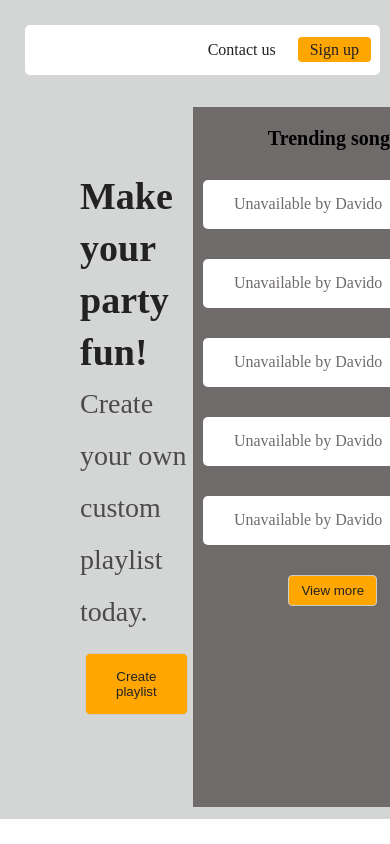
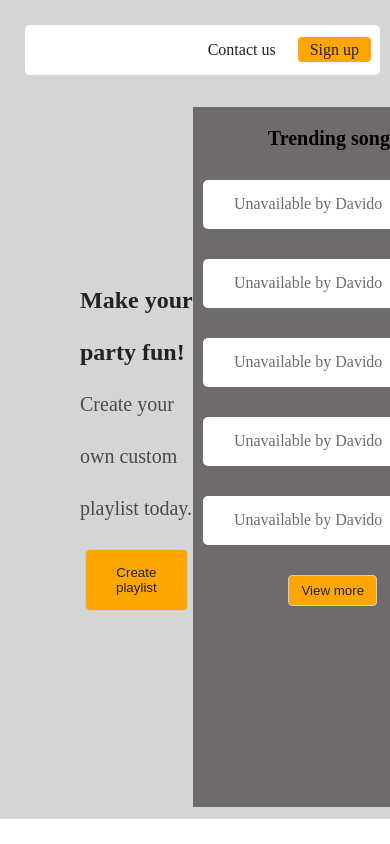
Before and after one commit to michado2019/edustipend-pre-work-task, a React (Create React App) app: page / in a window 390 px wide. Shown: the top 844 px of the page. Built offline with nearby package versions, Linux system fonts and the light colour scheme.

Commit message:
style: homepage media queries

```diff
--- a/src/components/pages/home/Home.css
+++ b/src/components/pages/home/Home.css
@@ -30,3 +30,22 @@
   .homeBtn:hover {
     background-color: #fff;
   }
+  @media (max-width: 940px) {
+    .homeTitle{
+        font-size: 32px;
+    }
+    .homeDetails{
+        color: #4b4b4b;
+        font-size: 24px;
+    }
+  }
+
+  @media (max-width: 480px) {
+    .homeTitle{
+        font-size: 24px;
+    }
+    .homeDetails{
+        color: #4b4b4b;
+        font-size: 20px;
+    }
+  }
```
